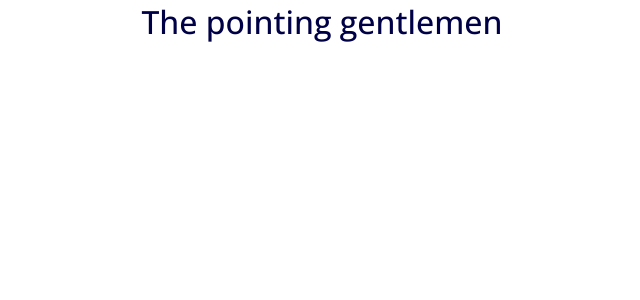
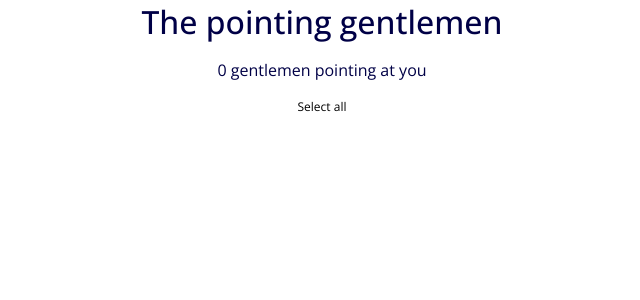
Before and after one commit to juan-gsan/202304-W4CH1-Juan-Garcia, a React (Vite) app: page / in a window 1280 px wide. Shown: the top 300 px of the page, without its empty margins (318-958 px from the left). Built offline with nearby package versions, Linux system fonts and the light colour scheme.

Commit message:
Add button component

```diff
--- a/src/App.tsx
+++ b/src/App.tsx
@@ -1,7 +1,13 @@
+import { Button } from "./components/Button";
 import { Header } from "./components/Header";
 
 function App() {
-  return <Header></Header>;
+  return (
+    <>
+      <Header></Header>
+      <Button></Button>
+    </>
+  );
 }
 
 export default App;
--- a/src/components/Button.tsx
+++ b/src/components/Button.tsx
@@ -0,0 +1,8 @@
+export function Button() {
+  return (
+    <section className="controls">
+      <p className="info">0 gentlemen pointing at you</p>
+      <button className="button button--select">Select all</button>
+    </section>
+  );
+}
--- /dev/null
+++ b/src/components/Gentleman.tsx
@@ -0,0 +1,3 @@
+export function Gentleman() {
+  return;
+}
```
